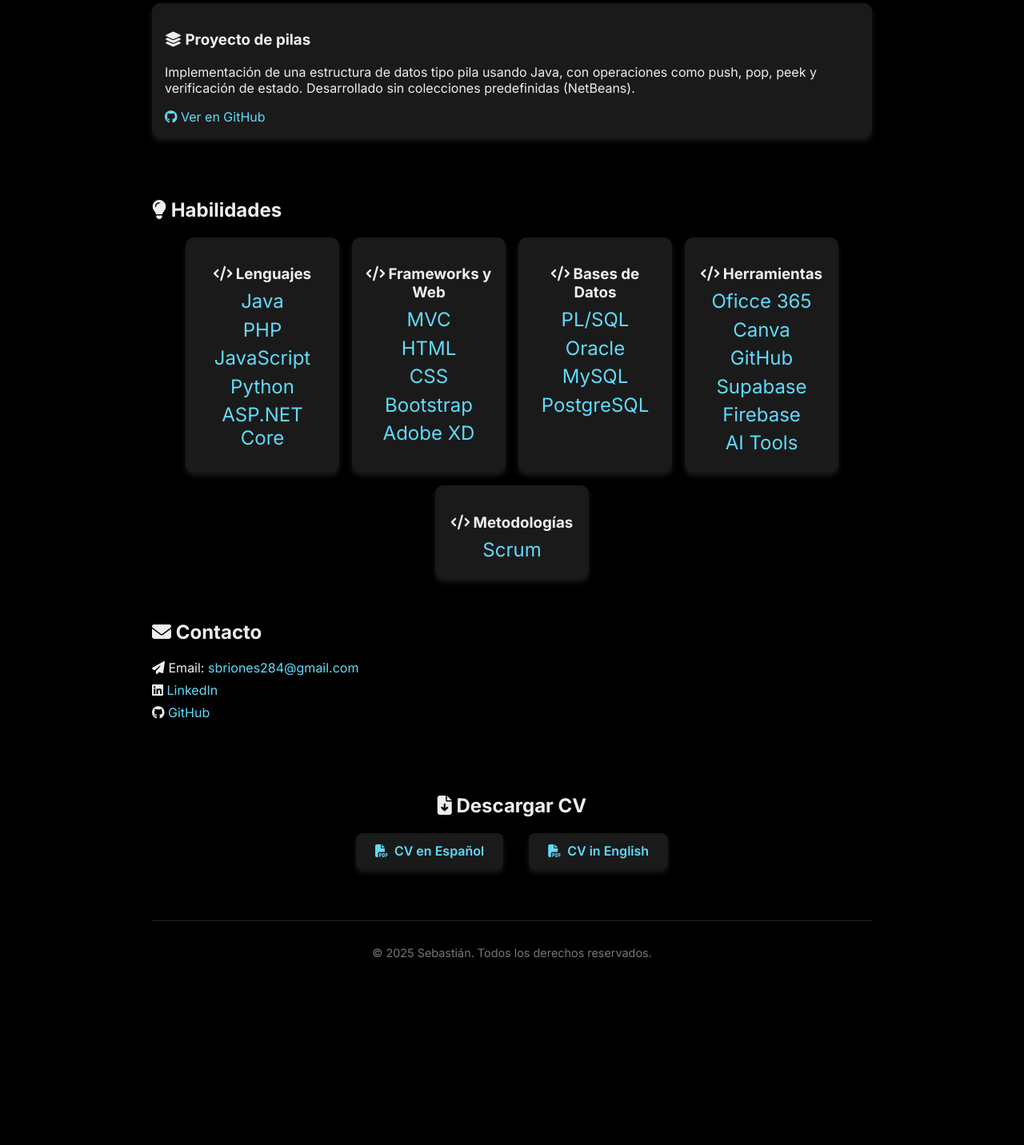
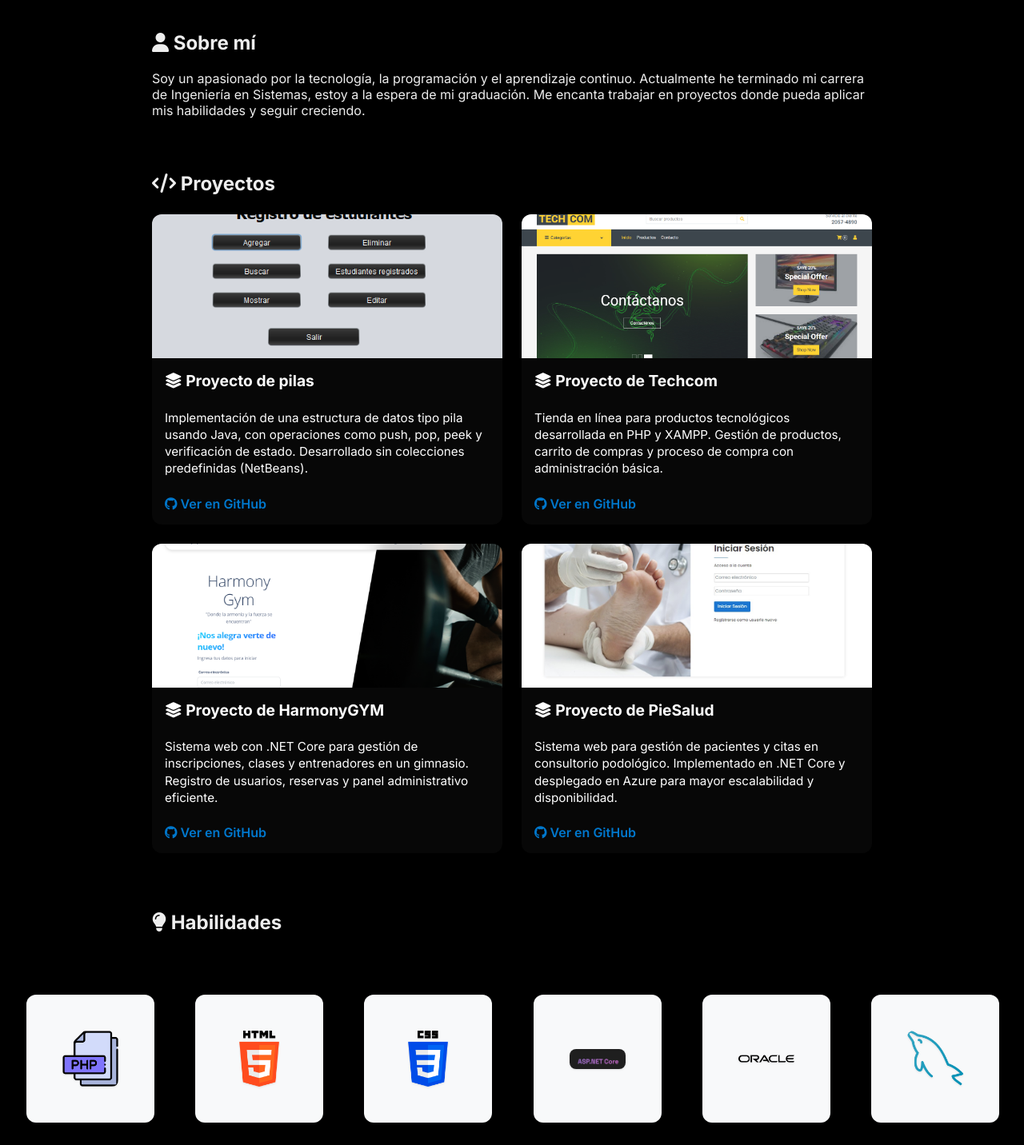
Before and after one commit to sebasExec/sebasExec.github.io, a plain HTML site: page docs/index.html in a window 1280 px wide. Shown: the part 388-1820 px from the top of the page at 80% size. Before the commit the page ends 1618 px from the top, so only its background shows below. Drawn offline with nearby package versions, Linux system fonts and the light colour scheme.

Commit message:
Portafolio termiando

```diff
--- a/docs/index.html
+++ b/docs/index.html
@@ -9,103 +9,145 @@
   <link rel="preconnect" href="https://fonts.gstatic.com" crossorigin>
   <link href="https://fonts.googleapis.com/css2?family=Inter:wght@400;600;700&display=swap" rel="stylesheet">
   <link rel="stylesheet" href="https://cdnjs.cloudflare.com/ajax/libs/font-awesome/6.5.0/css/all.min.css" />
+  <!-- Owl Carousel CSS -->
+<link rel="stylesheet" href="https://cdnjs.cloudflare.com/ajax/libs/OwlCarousel2/2.3.4/assets/owl.carousel.min.css" />
+<link rel="stylesheet" href="https://cdnjs.cloudflare.com/ajax/libs/OwlCarousel2/2.3.4/assets/owl.theme.default.min.css" />
+
 
 </head>
 <body>
   <header>
     <div class="header-content">
-      <img src="tu-foto.jpg" alt="Foto de Sebastián" class="perfil-img">
+      <img src="img/Yo.jpeg" alt="Foto" class="perfil-img">
       <div>
         <h1>¡Hola! Soy Sebastián</h1>
-        <p>🎓 Estudiante de Ingeniería en Sistemas | 👨‍💻 Desarrollador Web Junior</p>
+        <p>🎓 Ingeniero en Sistemas(A la espera del título) | 👨‍💻 Desarrollador Web Junior</p>
       </div>
     </div>
+    <section class="contacto-cv-container">
+      <div id="contacto">
+        <h2><i class="fas fa-envelope"></i> Contacto</h2>
+        <p><i class="fas fa-paper-plane"></i> Email: <a href="mailto:sbriones284@gmail.com">sbriones284@gmail.com</a></p>
+        <p><i class="fab fa-linkedin"></i> <a href="https://www.linkedin.com/in/sebas-briones-291633262/" target="_blank">LinkedIn</a></p>
+        <p><i class="fab fa-github"></i> <a href="https://github.com/sebasExec" target="_blank">GitHub</a></p>
+      </div>
+
+      <div id="cv">
+        <h2><i class="fas fa-file-download"></i> Descargar CV</h2>
+        <div class="cv-buttons">
+          <a href="CV.pdf" class="btn-cv" download>
+            <i class="fas fa-file-pdf"></i> Español
+          </a>
+          <a href="CVE.pdf" class="btn-cv" download>
+            <i class="fas fa-file-pdf"></i> English
+          </a>
+        </div>
+      </div>
+    </section>
+
   </header>
 
   <section id="sobre-mi">
     <h2><i class="fas fa-user"></i> Sobre mí</h2>
-    <p>Soy un apasionado por la tecnología, la programación y el aprendizaje continuo. Actualmente estudio Ingeniería en Sistemas y me encanta trabajar en proyectos donde pueda aplicar mis habilidades y seguir creciendo.</p>
+    <p>Soy un apasionado por la tecnología, la programación y el aprendizaje continuo. Actualmente he terminado mi carrera de Ingeniería en Sistemas, estoy a la espera de mi graduación. Me encanta trabajar en proyectos donde pueda aplicar mis habilidades y seguir creciendo.</p>
   </section>
 
   <section id="proyectos">
   <h2><i class="fas fa-code"></i> Proyectos</h2>
-    <div class="proyecto">
+  <div class="proyectos-grid">
+
+    <div class="proyecto-card">
+  <img src="img/ProyectoPilas.png" alt="Proyecto de Pilas">
+  <div class="proyecto-contenido">
     <h3><i class="fas fa-layer-group"></i> Proyecto de pilas</h3>
     <p>Implementación de una estructura de datos tipo pila usando Java, con operaciones como push, pop, peek y verificación de estado. Desarrollado sin colecciones predefinidas (NetBeans).</p>
     <a href="https://github.com/sebasExec/ProyectoEstructuraDeDatos" target="_blank"><i class="fab fa-github"></i> Ver en GitHub</a>
   </div>
-  </section>
+</div>
 
-  <section id="habilidades">
-    <h2><i class="fas fa-lightbulb"></i> Habilidades</h2>
-    <div class="cards-container">
-      <div class="card">
-        <h3><i class="fas fa-code"></i> Lenguajes</h3>
-        <ul>
-          <li>Java</li>
-          <li>PHP</li>
-          <li>JavaScript</li>
-          <li>Python</li>
-          <li>ASP.NET Core</li>
-        </ul>
+<div class="proyecto-card">
+  <img src="img/Techcom.png" alt="Proyecto Tienda Tecnológica">
+  <div class="proyecto-contenido">
+    <h3><i class="fas fa-layer-group"></i> Proyecto de Techcom</h3>
+    <p>Tienda en línea para productos tecnológicos desarrollada en PHP y XAMPP. Gestión de productos, carrito de compras y proceso de compra con administración básica.</p>
+    <a href="https://github.com/sebasExec/Techcom" target="_blank"><i class="fab fa-github"></i> Ver en GitHub</a>
   </div>
-      <div class="card">
-        <h3><i class="fas fa-code"></i> Frameworks y Web</h3>
-        <ul>
-          <li>MVC</li>
-          <li>HTML</li>
-          <li>CSS</li>
-          <li>Bootstrap</li>
-          <li>Adobe XD</li>
-        </ul>
 </div>
-      <div class="card">
-        <h3><i class="fas fa-code"></i> Bases de Datos</h3>
-        <ul>
-          <li>PL/SQL</li>
-          <li>Oracle</li>
-          <li>MySQL</li>
-          <li>PostgreSQL</li>
-        </ul>
+
+<div class="proyecto-card">
+  <img src="img/Harmony GYM.png" alt="Sistema Gimnasio">
+  <div class="proyecto-contenido">
+    <h3><i class="fas fa-layer-group"></i> Proyecto de HarmonyGYM</h3>
+    <p>Sistema web con .NET Core para gestión de inscripciones, clases y entrenadores en un gimnasio. Registro de usuarios, reservas y panel administrativo eficiente.</p>
+    <a href="https://github.com/sebasExec/HarmonyGYM" target="_blank"><i class="fab fa-github"></i> Ver en GitHub</a>
   </div>
-      <div class="card">
-        <h3><i class="fas fa-code"></i> Herramientas</h3>
-        <ul>
-          <li>Oficce 365</li>
-          <li>Canva</li>
-          <li>GitHub</li>
-          <li>Supabase</li>
-          <li>Firebase</li>
-          <li>AI Tools</li>
-        </ul>
 </div>
-      <div class="card">
-        <h3><i class="fas fa-code"></i> Metodologías</h3>
-        <ul>
-          <li>Scrum</li>
-        </ul>
+
+<div class="proyecto-card">
+  <img src="img/PieSalud.jpg" alt="Consultorio Podológico">
+  <div class="proyecto-contenido">
+    <h3><i class="fas fa-layer-group"></i> Proyecto de PieSalud</h3>
+    <p>Sistema web para gestión de pacientes y citas en consultorio podológico. Implementado en .NET Core y desplegado en Azure para mayor escalabilidad y disponibilidad.</p>
+    <a href="https://github.com/sebasExec/Piesalud-Project" target="_blank"><i class="fab fa-github"></i> Ver en GitHub</a>
   </div>
+</div>
+
+
   </div>
 </section>
 
-  <section id="contacto">
-    <h2><i class="fas fa-envelope"></i> Contacto</h2>
-    <p><i class="fas fa-paper-plane"></i> Email: <a href="mailto:sbriones284@gmail.com">sbriones284@gmail.com</a></p>
-    <p><i class="fab fa-linkedin"></i> <a href="https://www.linkedin.com/in/sebas-briones-291633262/" target="_blank">LinkedIn</a></p>
-    <p><i class="fab fa-github"></i> <a href="https://github.com/sebasExec" target="_blank">GitHub</a></p>
+<br>
+<section id="habilidades">
+  <h2><i class="fas fa-lightbulb"></i> Habilidades</h2>
   </section>
+<br>
+<br>
 
-  <section id="cv">
-    <h2><i class="fas fa-file-download"></i> Descargar CV</h2>
-    <div class="cv-buttons">
-      <a href="CV.pdf" class="btn-cv" download>
-        <i class="fas fa-file-pdf"></i> CV en Español
-      </a>
-      <a href="CVE.pdf" class="btn-cv" download>
-        <i class="fas fa-file-pdf"></i> CV in English
-      </a>
+<div class="container-fluid py-5">
+  <div class="row px-xl-5">
+    <div class="col">
+      <div class="owl-carousel vendor-carousel">
+        <div class="bg-light p-4">
+          <img class="img-fluid h-20" src="img/Python.png" alt="Marca 1">
         </div>
-  </section>
+        <div class="bg-light p-4">
+          <img class="img-fluid h-20" src="img/Java.png" alt="Marca 2">
+        </div>
+        <div class="bg-light p-4">
+          <img class="img-fluid h-20" src="img/JS.png" alt="Marca 3">
+        </div>
+        <div class="bg-light p-4">
+          <img class="img-fluid h-20" src="img/php.png" alt="Marca 4">
+        </div>
+        <div class="bg-light p-4">
+          <img class="img-fluid h-20" src="img/Html.png" alt="Marca 5">
+        </div>
+        <div class="bg-light p-4">
+          <img class="img-fluid h-20" src="img/Css.png" alt="Marca 6">
+        </div>
+        <div class="bg-light p-4">
+          <img class="img-fluid h-20" src="img/Asp.png" alt="Marca 7">
+        </div>
+        <div class="bg-light p-4">
+          <img class="img-fluid h-20" src="img/Oracle.png" alt="Marca 8">
+        </div>
+        <div class="bg-light p-4">
+          <img class="img-fluid h-20" src="img/mysql.png" alt="Marca 8">
+        </div>
+        <div class="bg-light p-4">
+          <img class="img-fluid h-20" src="img/Postgre.png" alt="Marca 8">
+        </div>
+        <div class="bg-light p-4">
+          <img class="img-fluid h-20" src="img/Git.png" alt="Marca 8">
+        </div>
+        <div class="bg-light p-4">
+          <img class="img-fluid h-20" src="img/Firebase.png" alt="Marca 8">
+        </div>
+      </div>
+    </div>
+  </div>
+</div>
+
 
   <footer>
     <p>© 2025 Sebastián. Todos los derechos reservados.</p>
@@ -113,3 +155,27 @@
 
 </body>
 </html>
+
+
+<!-- jQuery (requerido por Owl Carousel) -->
+<script src="https://code.jquery.com/jquery-3.6.0.min.js"></script>
+
+<!-- Owl Carousel JS -->
+<script src="https://cdnjs.cloudflare.com/ajax/libs/OwlCarousel2/2.3.4/owl.carousel.min.js"></script>
+
+<!-- Inicialización del carrusel -->
+<script>
+  $(document).ready(function(){
+    $('.vendor-carousel').owlCarousel({
+        loop: true,
+        margin: 20,
+        autoplay: true,
+        autoplayTimeout: 1500,
+        responsive:{
+            0:{ items:2 },
+            600:{ items:4 },
+            1000:{ items:6 }
+        }
+    });
+  });
+</script>
--- a/docs/style.css
+++ b/docs/style.css
@@ -32,22 +32,80 @@ header, section, footer {
   border: 2px solid #61dafb;
 }
 
-/* Proyectos */
-.proyecto {
-  background-color: #1a1a1a;
-  border-radius: 10px;
+
+.proyecto-img {
+  width: 100%;
+  max-width: 300px; /* máximo ancho para que no sean muy grandes */
+  height: 180px; /* altura fija para igualar tamaño */
+  object-fit: cover; /* mantiene proporción y recorta si es necesario */
+  border-radius: 8px;
+  box-shadow: 0 2px 8px rgba(0,0,0,0.6);
+  display: block;
+  margin-bottom: 1rem;
+}
+
+.proyectos-grid {
+  display: grid;
+  grid-template-columns: repeat(auto-fit, minmax(300px, 1fr));
+  gap: 1.5rem;
+  margin-top: 1.5rem;
+}
+
+.proyecto-card {
+  background-color: #070707;
+  border-radius: 12px;
+  box-shadow: 0 4px 12px rgba(0, 0, 0, 0.08);
+  overflow: hidden;
+  transition: transform 0.2s;
+  display: flex;
+  flex-direction: column;
+}
+
+.proyecto-card:hover {
+  transform: translateY(-5px);
+  box-shadow: 0 50px 80px rgba(255,255,255,0.3);
+
+}
+
+.proyecto-card img {
+  width: 100%;
+  height: 180px;
+  object-fit: cover;
+}
+
+.proyecto-contenido {
   padding: 1rem;
-  margin-bottom: 1.5rem;
-  box-shadow: 0 4px 6px rgba(255,255,255,0.1);
-  transition: transform 0.3s ease, box-shadow 0.3s ease, background-color 0.3s ease;
-  cursor: pointer;
-  color: #eee;
+  display: flex;
+  flex-direction: column;
+  gap: 0.5rem;
+  color: #ffffff;
 }
-.proyecto:hover {
-  transform: translateY(-8px);
-  box-shadow: 0 14px 25px rgba(255,255,255,0.3);
-  background-color: #333;
+
+.proyecto-contenido h3 {
+  margin: 0;
+  font-size: 1.2rem;
 }
+
+.proyecto-contenido p {
+  font-size: 0.95rem;
+  line-height: 1.4;
+}
+
+.proyecto-contenido a {
+  margin-top: auto;
+  color: #0077cc;
+  font-weight: 600;
+  text-decoration: none;
+}
+
+.proyecto-contenido a:hover {
+  text-decoration: underline;
+}
+.proyecto-titulo,
+.proyecto-descripcion {
+  color: #000; /* texto negro */
+}
+
 
 /* Habilidades */
 .cards-container {
@@ -85,22 +143,23 @@ header, section, footer {
   color: #61dafb;
 }
 
-/* Contacto */
-#contacto p {
-  margin: 0.5rem 0;
-  font-size: 1rem;
+.contacto-cv-container {
+  display: flex;
+  justify-content: space-between;
+  align-items: flex-start;
+  flex-wrap: wrap; /* Para que se acomode bien en pantallas pequeñas */
+  gap: 2rem;
+  margin-top: 2rem;
 }
-
-/* CV */
-#cv {
-  text-align: center;
-  margin-top: 2rem;
+#contacto, #cv {
+  flex: 1 1 45%; /* Ocupan aproximadamente la mitad cada uno */
 }
 .cv-buttons {
   display: flex;
   justify-content: center;
-  gap: 2rem;
+  gap: 1rem;
   margin-top: 1rem;
+  flex-wrap: wrap;
 }
 .btn-cv {
   background-color: #1a1a1a;
@@ -120,6 +179,71 @@ header, section, footer {
   color: #21a1f1;
 }
 
+.owl-carousel .item img {
+  max-height: 80px;
+  object-fit: contain;
+}
+
+.bg-light {
+  background-color: #f9f9f9;
+  text-align: center;
+}
+/* Estilos para cada "tarjeta" del carrusel */
+.vendor-carousel .bg-light {
+  /* Bordes redondeados para suavizar */
+  border-radius: 12px;
+
+  /* Sombra suave para dar un efecto elevado */
+  box-shadow: 0 4px 8px rgba(0,0,0,0.1);
+
+  /* Espaciado interno para que la imagen no esté pegada al borde */
+  padding: 20px !important;
+
+  /* Centrado horizontal y vertical */
+  display: flex;
+  justify-content: center;
+  align-items: center;
+
+  /* Fondo claro */
+  background-color: #f8f9fa;
+
+  /* Tamaño fijo para uniformidad */
+  width: 120px;
+  height: 120px;
+  margin: auto;
+
+  /* Transición para efecto suave al hacer hover */
+  transition: transform 0.3s ease, box-shadow 0.3s ease;
+}
+
+/* Pequeño efecto de "zoom" al hacer hover */
+.vendor-carousel .bg-light:hover {
+  transform: scale(1.05);
+  box-shadow: 0 6px 12px rgba(0,0,0,0.15);
+}
+
+/* Estilos para las imágenes del carrusel */
+.vendor-carousel .bg-light img {
+  max-width: 70px;
+  max-height: 70px;
+  object-fit: contain;
+
+  /* Esquinas redondeadas */
+  border-radius: 8px;
+
+  /* Sombra sutil para destacar un poco */
+  filter: drop-shadow(0 1px 1px rgba(0,0,0,0.1));
+
+  /* Transición suave al hacer hover */
+  transition: transform 0.3s ease;
+}
+
+/* Zoom a la imagen al hacer hover */
+.vendor-carousel .bg-light:hover img {
+  transform: scale(1.1);
+}
+
+
 /* Footer */
 footer {
   text-align: center;
```
Also changed, not shown: docs/img/Asp.png (added), docs/img/Css.png (added), docs/img/Firebase.png (added), docs/img/Git.png (added), docs/img/Harmony GYM.png (added), docs/img/Html.png (added), docs/img/JS.png (added), docs/img/Java.png (added), docs/img/Oracle.png (added), docs/img/PieSalud.jpg (added), docs/img/Postgre.png (added), docs/img/ProyectoPilas.png (added), docs/img/Python.png (added), docs/img/Techcom.png (added), 3 more files. Lines whose indentation alone changed are shown as unchanged.
